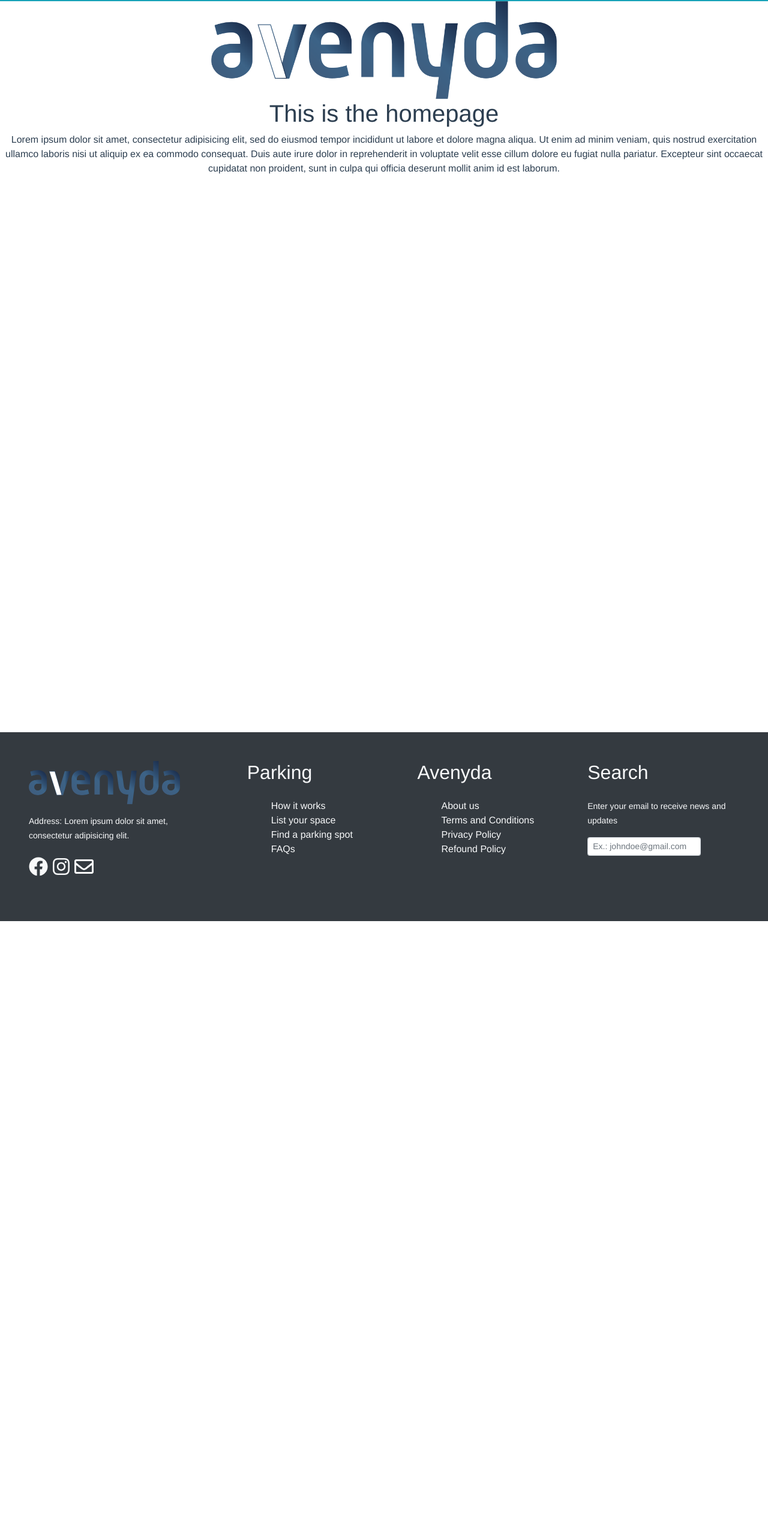
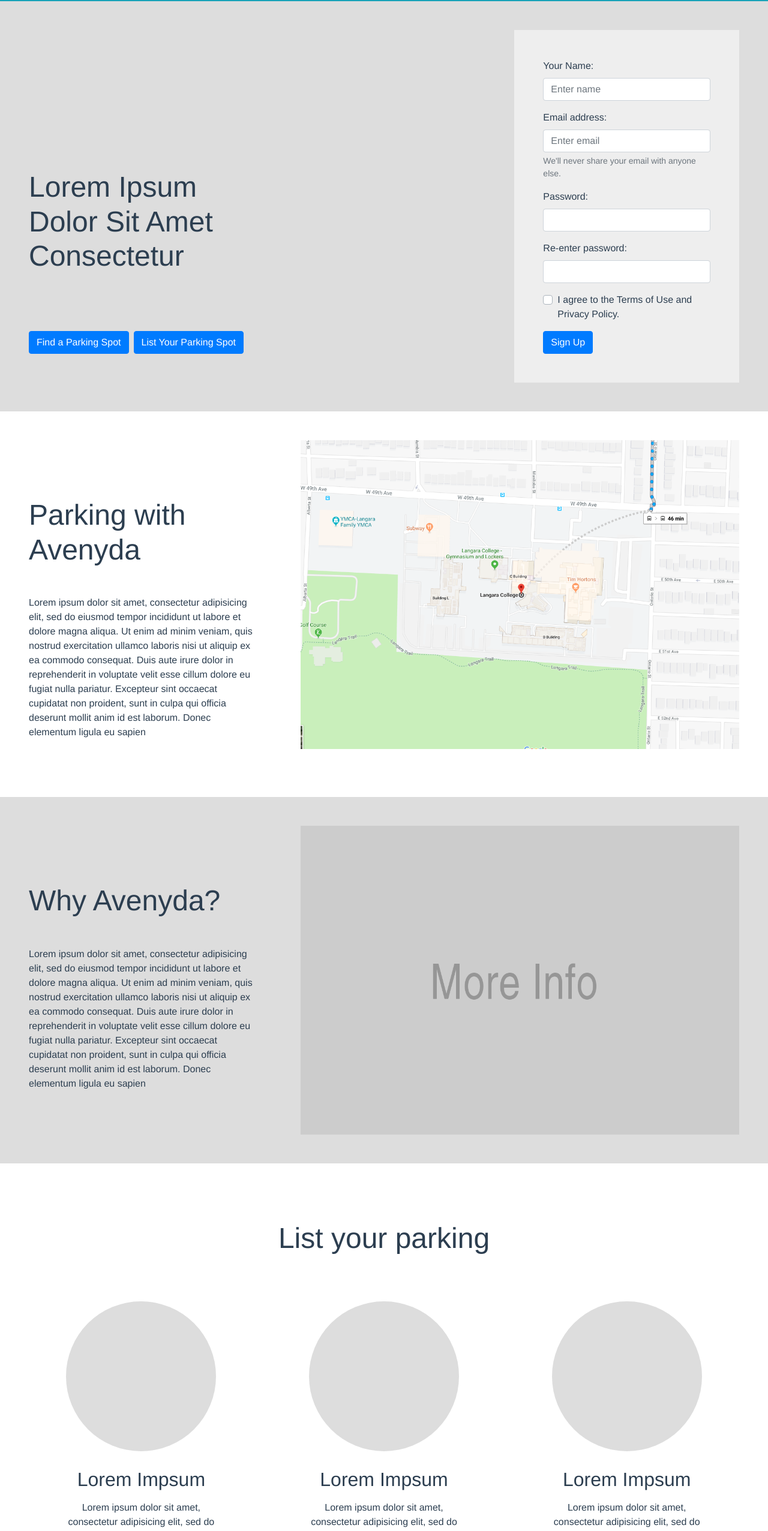
Before and after one commit to iamharmangill/langara-avenyda, a Vue app: page /#/ in a window 1280 px wide. Shown: the part 114-2667 px from the top of the page at 60% size. Before the commit the page ends 1650 px from the top, so only its background shows below. Built offline with nearby package versions, Linux system fonts and the light colour scheme.

Commit message:
Update Home component and create CreateAccount and Carousel components

```diff
--- a/src/App.vue
+++ b/src/App.vue
@@ -1,7 +1,6 @@
 <template>
   <div id="app">
     <Navbar/>
-    <img class="logo" src="./assets/logo.png">
     <router-view/>
     <Footer/>
   </div>
@@ -30,9 +29,4 @@ export default {
     color: #2c3e50;
     margin-top: 60px;
   }
-
-.logo{
-  width: 45%;
-  margin: 0;
-}
 </style>
--- /dev/null
+++ b/src/components/Carousel.vue
@@ -0,0 +1,75 @@
+<template>
+  <div id="carousel" class="pl-5">
+    <b-carousel id="testimonials"
+                style="text-shadow: 1px 1px 2px #333;"
+                controls
+                indicators
+                background="#777"
+                :interval="4000"
+                img-width="1024"
+                img-height="480"
+                v-model="slide"
+                @sliding-start="onSlideStart"
+                @sliding-end="onSlideEnd"
+    >
+      <b-carousel-slide img-blank img-alt="Blank image">
+        <b-img rounded="circle" blank width="250" height="250" blank-color="#ddd" alt="img" class="m-1 mb-5" />
+        <h4>John Doe</h4>
+        <p class="mb-5">
+          Lorem ipsum dolor sit amet, consectetur adipiscing elit. Suspendisse
+          eros felis, tincidunt a tincidunt eget, convallis vel est. Ut pellentesque
+          ut lacus vel interdum.
+        </p>
+      </b-carousel-slide>
+      <b-carousel-slide img-blank img-alt="Blank image">
+        <b-img rounded="circle" blank width="250" height="250" blank-color="#ddd" alt="img" class="m-1 mb-5" />
+        <h4>Christine Stevenson</h4>
+        <p class="mb-5">
+          Lorem ipsum dolor sit amet, consectetur adipiscing elit. Suspendisse
+          eros felis, tincidunt a tincidunt eget, convallis vel est. Ut pellentesque
+          ut lacus vel interdum.
+        </p>
+      </b-carousel-slide>
+      <b-carousel-slide img-blank img-alt="Blank image">
+        <b-img rounded="circle" blank width="250" height="250" blank-color="#ddd" alt="img" class="m-1 mb-5" />
+        <h4>Phil Davies</h4>
+        <p class="mb-5">
+          Lorem ipsum dolor sit amet, consectetur adipiscing elit. Suspendisse
+          eros felis, tincidunt a tincidunt eget, convallis vel est. Ut pellentesque
+          ut lacus vel interdum.
+        </p>
+      </b-carousel-slide>
+      <b-carousel-slide img-blank img-alt="Blank image">
+        <b-img rounded="circle" blank width="250" height="250" blank-color="#ddd" alt="img" class="m-1 mb-5" />
+        <h4>Steve Lock</h4>
+        <p class="mb-5">
+          Lorem ipsum dolor sit amet, consectetur adipiscing elit. Suspendisse
+          eros felis, tincidunt a tincidunt eget, convallis vel est. Ut pellentesque
+          ut lacus vel interdum.
+        </p>
+      </b-carousel-slide>
+    </b-carousel>
+  </div>
+</template>
+
+<script>
+  export default {
+    name: 'Carousel',
+    data () {
+      return {
+        slide: 0,
+        sliding: null
+      }
+    },
+    methods: {
+      onSlideStart (slide) {
+        this.sliding = true
+      },
+      onSlideEnd (slide) {
+        this.sliding = false
+      }
+    }
+  }
+</script>
+
+<style scoped></style>
--- /dev/null
+++ b/src/components/CreateAccount.vue
@@ -0,0 +1,62 @@
+<template>
+  <div id="create-account">
+    <b-form class="p-5 text-left">
+      <b-form-group id="name-group"
+                    label="Your Name:"
+                    label-for="name">
+        <b-form-input id="name"
+                      type="text"
+                      required
+                      placeholder="Enter name">
+        </b-form-input>
+      </b-form-group>
+      <b-form-group id="email-group"
+                    label="Email address:"
+                    label-for="email"
+                    description="We'll never share your email with anyone else.">
+        <b-form-input id="email"
+                      type="email"
+                      required
+                      placeholder="Enter email">
+        </b-form-input>
+      </b-form-group>
+      <b-form-group id="password-group"
+                    label="Password:"
+                    label-for="password">
+        <b-form-input id="password"
+                      type="password"
+                      required>
+        </b-form-input>
+      </b-form-group>
+      <b-form-group id="re-password-group"
+                    label="Re-enter password:"
+                    label-for="re-password">
+        <b-form-input id="re-password"
+                      type="password"
+                      required>
+        </b-form-input>
+      </b-form-group>
+      <b-form-group id="terms-group">
+        <b-form-checkbox-group id="terms">
+          <b-form-checkbox value="terms-accepted">I agree to the Terms of Use and Privacy Policy.</b-form-checkbox>
+        </b-form-checkbox-group>
+      </b-form-group>
+      <b-button type="submit" variant="primary">Sign Up</b-button>
+    </b-form>
+  </div>
+</template>
+
+<script>
+  export default {
+    name: 'CreateAccount',
+    data () {
+      return {}
+    }
+  }
+</script>
+
+<style scoped>
+  #create-account {
+    background-color: #eee;
+  }
+</style>
--- a/src/components/Footer.vue
+++ b/src/components/Footer.vue
@@ -1,4 +1,6 @@
 <template>
+  <!-- TODO: make it responsive (mobile view) -->
+  <div id="footer">
     <b-container class="sticky-bottom bg-dark text-light py-5 px-5" fluid>
       <b-row>
         <b-col class="text-left pr-5 mr-5">
@@ -6,7 +8,6 @@
             <b-img class="logo" src="../assets/logo.png" alt="Avenyda logo" />
           </div>
           <small>Address: Lorem ipsum dolor sit amet, consectetur adipisicing elit.</small>
-            <font-awesome-icon icon="thumbs-up" />
           <div class="social-icons py-4">
             <font-awesome-icon :icon="['fab', 'facebook']" class="fa-2x mr-2" />
             <font-awesome-icon :icon="['fab', 'instagram']" class="fa-2x mr-2" />
@@ -38,6 +39,7 @@
         </b-col>
       </b-row>
     </b-container>
+  </div>
 </template>
 
 <script>
--- a/src/components/Home.vue
+++ b/src/components/Home.vue
@@ -1,42 +1,122 @@
 <template>
   <div id="home">
-    <h1>This is the homepage</h1>
-    <div class="content">
-      <p>Lorem ipsum dolor sit amet, consectetur adipisicing elit, sed do eiusmod tempor incididunt ut labore et dolore magna aliqua. Ut enim ad minim veniam, quis nostrud exercitation ullamco laboris nisi ut aliquip ex ea commodo consequat. Duis aute irure dolor in reprehenderit in voluptate velit esse cillum dolore eu fugiat nulla pariatur. Excepteur sint occaecat cupidatat non proident, sunt in culpa qui officia deserunt mollit anim id est laborum.</p>
+    <b-container class="bg-container p-5" fluid>
+      <b-row>
+        <b-col cols="4" class="text-left head-links">
+          <div class="mb-5">
+            <h2 class="pb-5 my-5">Lorem Ipsum Dolor Sit Amet Consectetur</h2>
+            <b-button href="#" variant="primary" class="mr-2">Find a Parking Spot</b-button>
+            <b-button href="#" variant="primary">List Your Parking Spot</b-button>
           </div>
+        </b-col>
+        <b-col></b-col>
+        <b-col cols='4'>
+          <CreateAccount />
+        </b-col>
+      </b-row>
+    </b-container>
+    <b-container class="p-5" fluid>
+      <b-row>
+        <b-col cols="4" class="text-left">
+          <h2 class="my-5 pt-5">Parking with Avenyda</h2>
+          <p class="mb-5">Lorem ipsum dolor sit amet, consectetur adipisicing elit, sed do eiusmod tempor incididunt ut labore et dolore magna aliqua. Ut enim ad minim veniam, quis nostrud exercitation ullamco laboris nisi ut aliquip ex ea commodo consequat. Duis aute irure dolor in reprehenderit in voluptate velit esse cillum dolore eu fugiat nulla pariatur. Excepteur sint occaecat cupidatat non proident, sunt in culpa qui officia deserunt mollit anim id est laborum. Donec elementum ligula eu sapien</p>
+        </b-col>
+        <b-col>
+          <b-img right src="../assets/maps-placeholder.png" fluid alt="maps placeholder" class="pl-5"/>
+        </b-col>
+      </b-row>
+    </b-container>
+    <b-container class="p-5 bg-container" fluid>
+      <b-row>
+        <b-col cols="4" class="text-left">
+          <h2 class="my-5 pt-5">Why Avenyda?</h2>
+          <p class="mb-5">Lorem ipsum dolor sit amet, consectetur adipisicing elit, sed do eiusmod tempor incididunt ut labore et dolore magna aliqua. Ut enim ad minim veniam, quis nostrud exercitation ullamco laboris nisi ut aliquip ex ea commodo consequat. Duis aute irure dolor in reprehenderit in voluptate velit esse cillum dolore eu fugiat nulla pariatur. Excepteur sint occaecat cupidatat non proident, sunt in culpa qui officia deserunt mollit anim id est laborum. Donec elementum ligula eu sapien</p>
+        </b-col>
+        <b-col>
+          <b-img right src="../assets/more-info-placeholder.png" fluid alt="more info placeholder" class="pl-5"/>
+        </b-col>
+      </b-row>
+    </b-container>
+    <b-container class="p-5" fluid>
+      <h2 class="my-5 pb-4">List your parking</h2>
+      <b-row>
+        <b-col>
+          <b-img rounded="circle" blank width="250" height="250" blank-color="#ddd" alt="img" class="m-1" />
+          <div class="mb-5 px-5">
+            <h3 class="pt-4 pb-2">Lorem Impsum</h3>
+            <p>Lorem ipsum dolor sit amet, consectetur adipisicing elit, sed do eiusmod tempor incididunt ut labore et dolore magna aliqua.</p>
+          </div>
+        </b-col>
+        <b-col>
+          <b-img rounded="circle" blank width="250" height="250" blank-color="#ddd" alt="img" class="m-1" />
+          <div class="mb-5 px-5">
+            <h3 class="pt-4 pb-2">Lorem Impsum</h3>
+            <p>Lorem ipsum dolor sit amet, consectetur adipisicing elit, sed do eiusmod tempor incididunt ut labore et dolore magna aliqua.</p>
+          </div>
+        </b-col>
+        <b-col>
+          <b-img rounded="circle" blank width="250" height="250" blank-color="#ddd" alt="img" class="m-1" />
+          <div class="mb-5 px-5">
+            <h3 class="pt-4 pb-2">Lorem Impsum</h3>
+            <p>Lorem ipsum dolor sit amet, consectetur adipisicing elit, sed do eiusmod tempor incididunt ut labore et dolore magna aliqua.</p>
+          </div>
+        </b-col>
+      </b-row>
+    </b-container>
+    <b-container class="p-5 bg-container" fluid>
+      <b-row>
+        <b-col cols="4" class="text-left">
+          <h2 class="my-5 pt-5">What our custumers have to say</h2>
+        </b-col>
+        <b-col>
+          <Carousel />
+        </b-col>
+      </b-row>
+    </b-container>
   </div>
 </template>
 
 <script>
+  import CreateAccount from '@/components/CreateAccount'
+  import Carousel from '@/components/Carousel'
 
   export default {
     name: 'Home',
     data () {
       return {
-
+        companyName:'Avenyda'
       }
+    },
+    components: {
+      CreateAccount,
+      Carousel
     }
   }
 </script>
 
-<!-- Add "scoped" attribute to limit CSS to this component only -->
 <style scoped>
-h1, h2 {
-  font-weight: normal;
-}
-ul {
-  list-style-type: none;
-  padding: 0;
-}
-li {
-  display: inline-block;
-  margin: 0 10px;
-}
-a {
-  color: #42b983;
+  #home {
+    min-height: 1000px;
   }
 
-.content {
-  height: 1000px;
+  h2 {
+    font-size: 3rem;
+  }
+
+  h3 {
+    font-size: 2rem;
+  }
+
+  .bg-container {
+    background-color: #ddd;
+  }
+
+  .head-links {
+    position: relative;
+  }
+
+  .head-links div {
+    position: absolute;
+    bottom: 0px;
   }
 </style>
--- a/src/main.js
+++ b/src/main.js
@@ -8,12 +8,12 @@ import 'bootstrap/dist/css/bootstrap.css'
 import 'bootstrap-vue/dist/bootstrap-vue.css'
 import { library } from '@fortawesome/fontawesome-svg-core'
 import { FontAwesomeIcon } from '@fortawesome/vue-fontawesome'
-import { faFacebook, faFacebookSquare, faInstagram } from '@fortawesome/free-brands-svg-icons'
+import { faFacebook, faInstagram } from '@fortawesome/free-brands-svg-icons'
 import { faEnvelope } from '@fortawesome/free-regular-svg-icons'
 
 Vue.use(BootstrapVue);
 
-library.add(faFacebook, faFacebookSquare, faInstagram, faEnvelope)
+library.add(faFacebook, faInstagram, faEnvelope)
 
 Vue.component('font-awesome-icon', FontAwesomeIcon)
 
```
Also changed, not shown: src/assets/maps-placeholder.png (added), src/assets/more-info-placeholder.png (added). Lines whose indentation alone changed are shown as unchanged.
